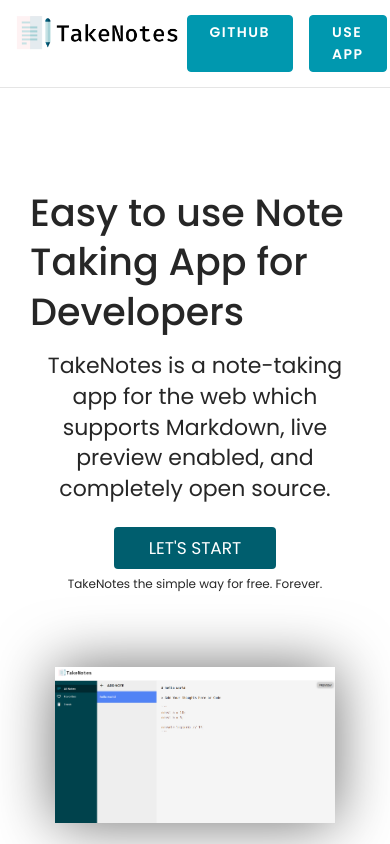
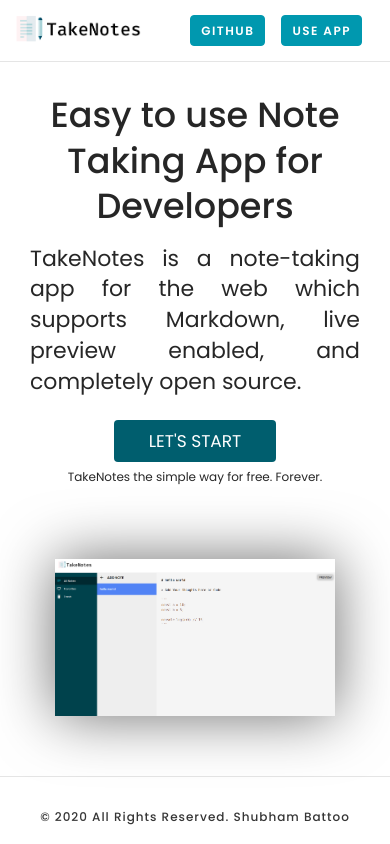
Before and after one commit to shubhambattoo/react-take-notes, a React (Create React App) app: page / in a window 390 px wide. Shown: the top 844 px of the page. Built offline with nearby package versions, Linux system fonts and the light colour scheme.

Commit message:
updated responsive css

```diff
--- a/src/App.scss
+++ b/src/App.scss
@@ -28,7 +28,7 @@
 }
 
 .aside-hidden {
-  height: calc(100vh - 6.8rem)
+  height: calc(100vh - 6.8rem);
 }
 
 section.home {
@@ -115,6 +115,21 @@
     text-align: center;
     filter: drop-shadow(0 0 3rem rgb(109, 109, 109));
   }
+
+  @media screen and (max-width: 768px) {
+    margin: 3rem 0;
+
+    .text {
+      h1 {
+        text-align: center;
+        font-size: 3.5rem;
+      }
+
+      p {
+        text-align: justify;
+      }
+    }
+  }
 }
 
 .home-footer {
--- a/src/components/header/Header.scss
+++ b/src/components/header/Header.scss
@@ -73,7 +73,6 @@
   }
 
   .right {
-    cursor: pointer;
     align-self: center;
     margin: 0 0.5rem 0 0;
 
@@ -115,8 +114,26 @@
 
         &:hover,
         &:active {
-          background-color:  #148091;
+          background-color: #148091;
         }
+      }
+    }
+  }
+
+  @media screen and (max-width: 576px) {
+    .left {
+      .logo {
+        height: 2.7rem;
+      }
+    }
+
+    .right.buttons {
+      a.btn,
+      a.btn:link,
+      button {
+        font-size: 1.2rem;
+        padding-left: 1rem;
+        padding-right: 1rem;
       }
     }
   }
```
Also changed, not shown: 1 other file (tests, documents, lock files or other folders).
